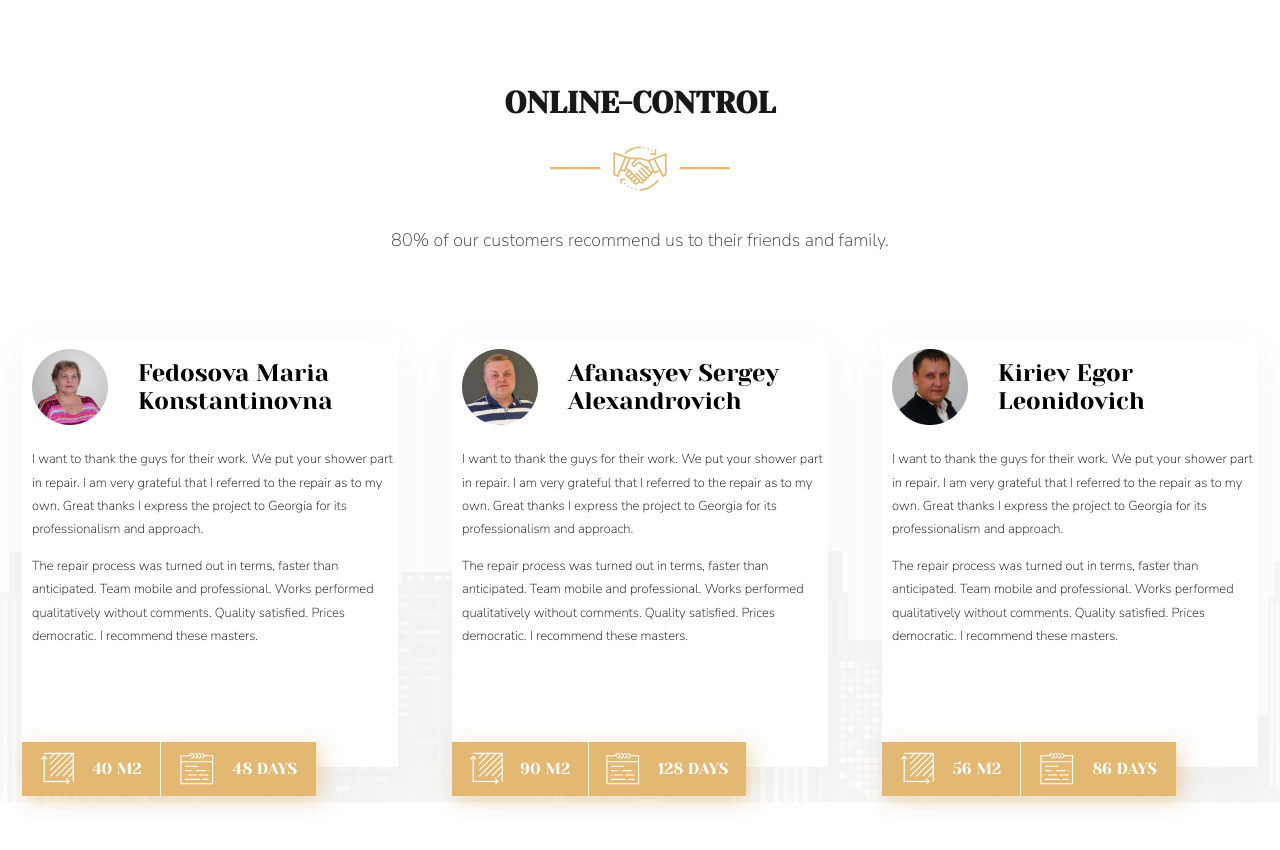
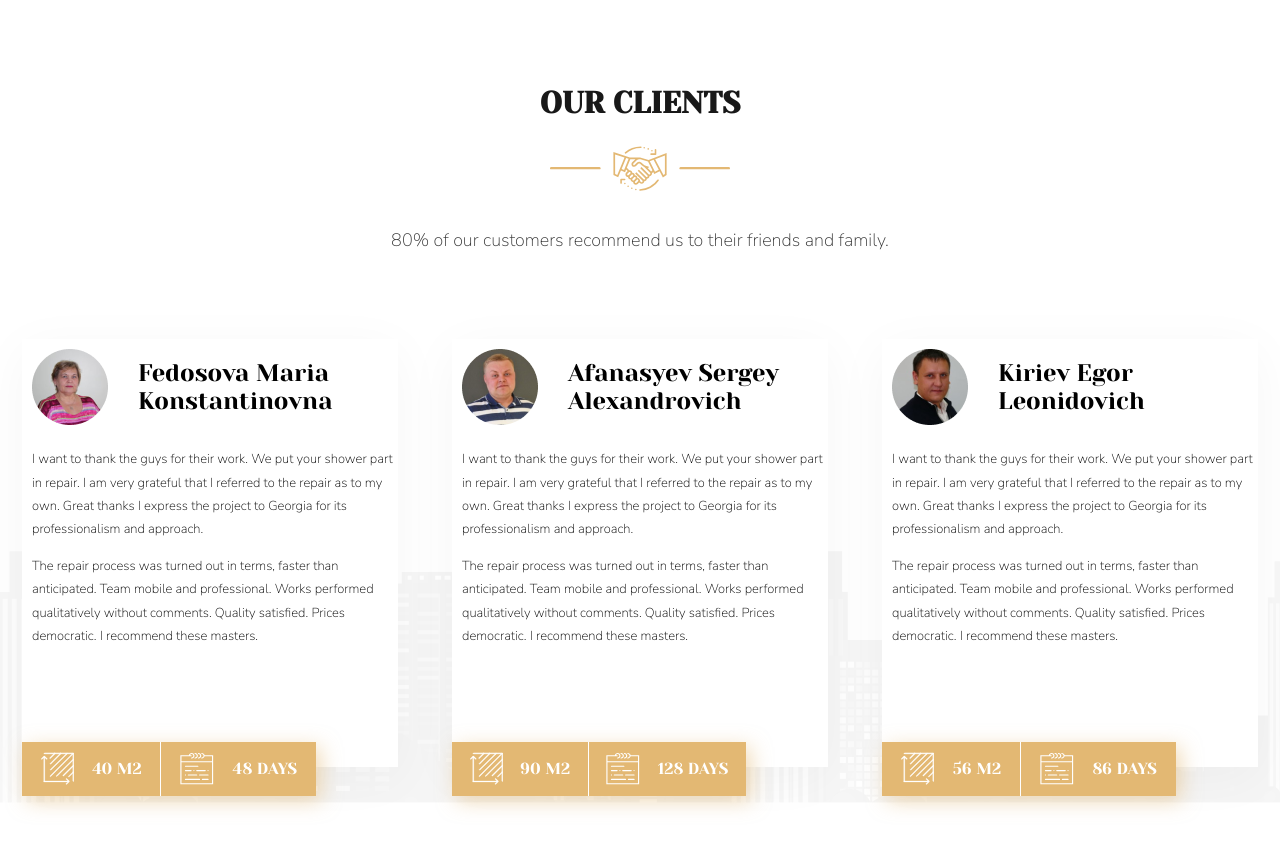
Before and after one commit to wladbader/html-css-project, a plain HTML site: page index.html in a window 1280 px wide. Shown: the part 5657-6507 px from the top of the page. Drawn offline with Linux system fonts and the light colour scheme.

Commit message:
clients' section title fixed

```diff
--- a/index.html
+++ b/index.html
@@ -370,7 +370,7 @@
             <div class="container">
                 <div class="section__title">
                     <h2 class="clients__title">
-                        Online-control
+                        Our clients
                     </h2>
                     <img src="images/our-clients.svg" alt="our clients title image">
                 </div>
```
